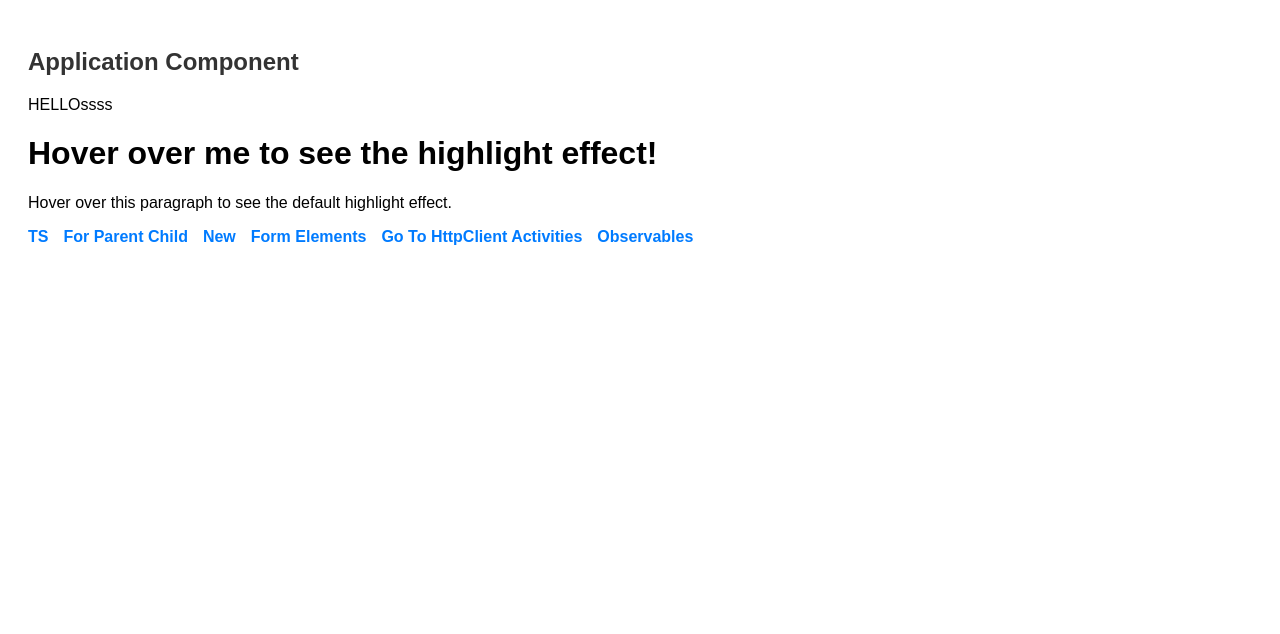
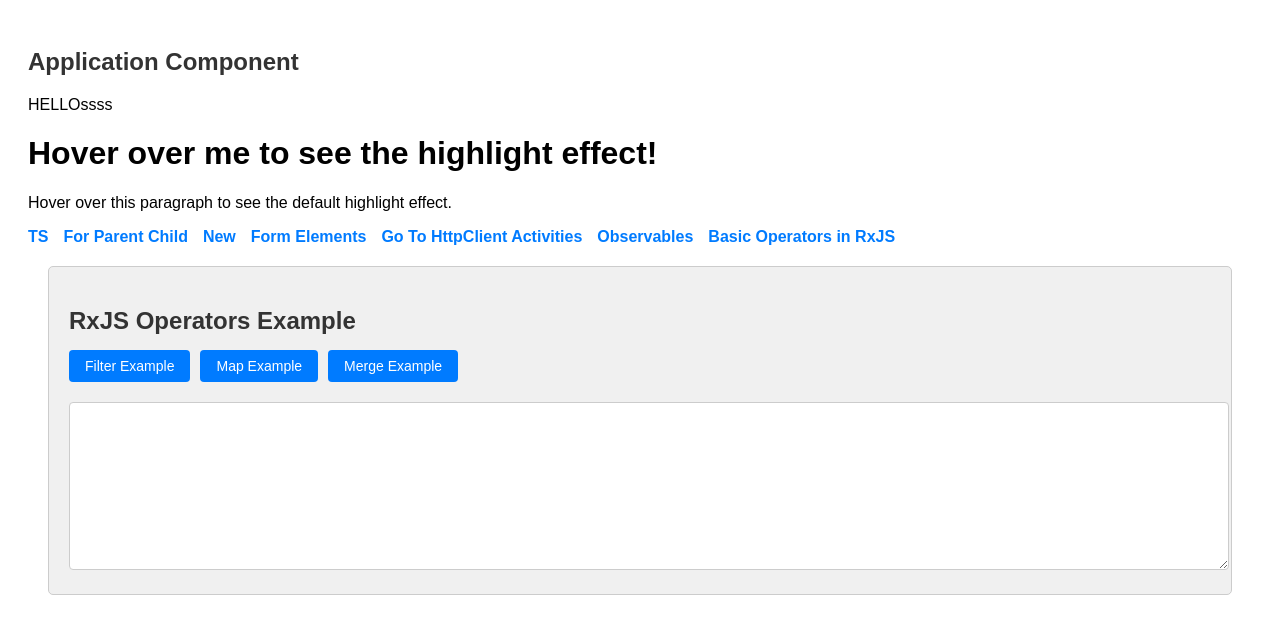
Before and after one commit to Ashok-Bounteous/Ashok_Angular_Training, an Angular app: page /operators-rxjs in a window 1280 px wide. Before the commit this address led to /. Shown: the top 634 px of the page. Built offline with nearby package versions, Linux system fonts and the light colour scheme.

Commit message:
Performs RxJS operations like filter, map, mergeMap, tap, etc.

```diff
--- a/src/app/app.component.html
+++ b/src/app/app.component.html
@@ -15,6 +15,7 @@
      <a routerLink="/forms">Form Elements</a>
      <a routerLink="/httpClient">Go To HttpClient Activities</a>
      <a routerLink="/observables">Observables</a>
+     <a routerLink="/operators-rxjs">Basic Operators in RxJS</a>
     </nav>
     <!-- <app-forms (userAdded)="onUserAdded($event)"></app-forms>
   <app-my-component [newUser]="newUser"></app-my-component> -->
--- a/src/app/app.module.ts
+++ b/src/app/app.module.ts
@@ -15,6 +15,7 @@ import { HttpClientModule } from '@angular/common/http';
 import { HttpClientComponent } from './http-client/http-client.component';
 import { ObservablesComponent } from './observables/observables.component';
 import { MyComponentModule } from './my-component/my-component.module';
+import { OperatorsRXJSComponent } from './operators-rxjs/operators-rxjs.component';
 
 @NgModule({
   declarations: [
@@ -24,7 +25,8 @@ import { MyComponentModule } from './my-component/my-component.module';
     FormsComponent,
     HighlighterDirective,
     HttpClientComponent,
-    ObservablesComponent
+    ObservablesComponent,
+    OperatorsRXJSComponent
   ],
   imports: [
     HttpClientModule,
--- a/src/app/app.routes.ts
+++ b/src/app/app.routes.ts
@@ -9,6 +9,7 @@ import { ParentModule } from './parent/parent.module';
 import { FormsComponent } from './forms/forms.component';
 import { HttpClientComponent } from './http-client/http-client.component';
 import { ObservablesComponent } from './observables/observables.component';
+import { OperatorsRXJSComponent } from './operators-rxjs/operators-rxjs.component';
 
 export const routes: Routes = [
     {
@@ -45,6 +46,10 @@ export const routes: Routes = [
     {
         path: 'observables',
         component: ObservablesComponent
+    },
+    {
+        path: 'operators-rxjs',
+        component: OperatorsRXJSComponent
     }
 ];
 
--- /dev/null
+++ b/src/app/operators-rxjs/operators-rxjs.component.html
@@ -0,0 +1,12 @@
+<div class="operators-container">
+    <h2>RxJS Operators Example</h2>
+    <button (click)="filterExample()">Filter Example</button>
+    <button (click)="mapExample()">Map Example</button>
+    <button (click)="mergeExample()">Merge Example</button>
+
+    <textarea title="Input Text" class="input-output" readonly rows="10">{{ inputData }}</textarea>
+
+    <div *ngIf="result !== ''">
+      <p>Result: {{ result }}</p>
+    </div>
+  </div>
--- /dev/null
+++ b/src/app/operators-rxjs/operators-rxjs.component.scss
@@ -0,0 +1,46 @@
+.operators-container {
+    padding: 20px;
+    background-color: #f0f0f0;
+    border: 1px solid #ccc;
+    border-radius: 5px;
+    margin: 20px;
+
+    h2 {
+      margin-bottom: 15px;
+      font-size: 1.5rem;
+      color: #333;
+    }
+
+    button {
+      margin-right: 10px;
+      margin-bottom: 10px;
+      padding: 8px 16px;
+      font-size: 14px;
+      cursor: pointer;
+      background-color: #007bff;
+      color: #fff;
+      border: none;
+      border-radius: 4px;
+
+      &:hover {
+        background-color: #0056b3;
+      }
+    }
+
+    .input-output {
+      width: 100%;
+      height: 150px;
+      margin-top: 10px;
+      padding: 8px;
+      font-size: 14px;
+      border: 1px solid #ccc;
+      border-radius: 4px;
+      resize: vertical; /* Allow vertical resizing */
+    }
+
+    p {
+      margin-top: 10px;
+      font-size: 1rem;
+      color: #666;
+    }
+  }
--- /dev/null
+++ b/src/app/operators-rxjs/operators-rxjs.component.ts
@@ -0,0 +1,70 @@
+import { Component } from '@angular/core';
+import { of } from 'rxjs';
+import { filter, map, mergeMap, tap } from 'rxjs/operators';
+
+@Component({
+  selector: 'app-operators-rxjs',
+  templateUrl: './operators-rxjs.component.html',
+  styleUrls: ['./operators-rxjs.component.scss']
+})
+export class OperatorsRXJSComponent {
+  inputData: string = '';
+  result: string = '';
+
+  constructor() {}
+
+  filterExample() {
+    const data = [1, 2, 3, 4, 5];
+    this.inputData = JSON.stringify(data);
+
+    this.result = ''; // Clear previous results
+
+    of(...data)
+      .pipe(
+        tap(x => console.log("The given input is:", x)),
+        filter(num => num % 2 === 0),
+        tap(x => console.log("Filtered value:", x))
+      )
+      .subscribe(filteredNum => {
+        this.result += (this.result ? ', ' : '') + filteredNum;
+      });
+  }
+
+  mapExample() {
+    const data = [1, 2, 3];
+    this.inputData = JSON.stringify(data);
+
+    this.result = ''; // Clear previous results
+
+    of(...data)
+      .pipe(
+        tap(x => console.log("Original value:", x)),
+        map(num => num * 10),
+        tap(x => console.log("Mapped value:", x))
+      )
+      .subscribe(mappedNum => {
+        this.result += (this.result ? ', ' : '') + mappedNum;
+      });
+  }
+
+  mergeExample() {
+    const source1$ = of('A', 'B');
+    const source2$ = of('C', 'D');
+    const data = ['A-C', 'A-D', 'B-C', 'B-D'];
+    this.inputData = JSON.stringify(data);
+
+    this.result = ''; // Clear previous results
+
+    source1$.pipe(
+      mergeMap(val1 =>
+        source2$.pipe(
+          map(val2 => `${val1}-${val2}`),
+          tap(x => console.log("Merged value:", x))
+        )
+      )
+    ).subscribe(result => {
+      console.log("Merged Result:", result);
+      this.result += (this.result ? ', ' : '') + result;
+    });
+  }
+}
```
Also changed, not shown: 1 other file (tests, documents, lock files or other folders).
